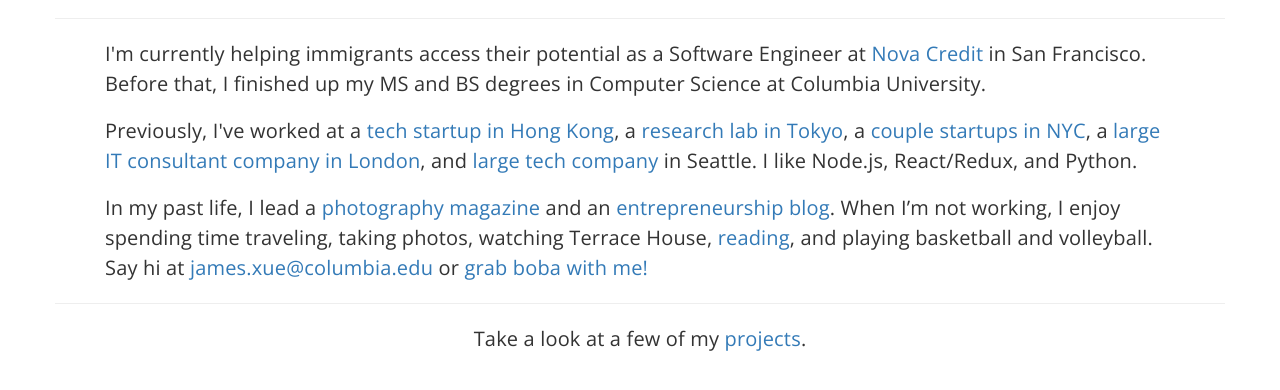
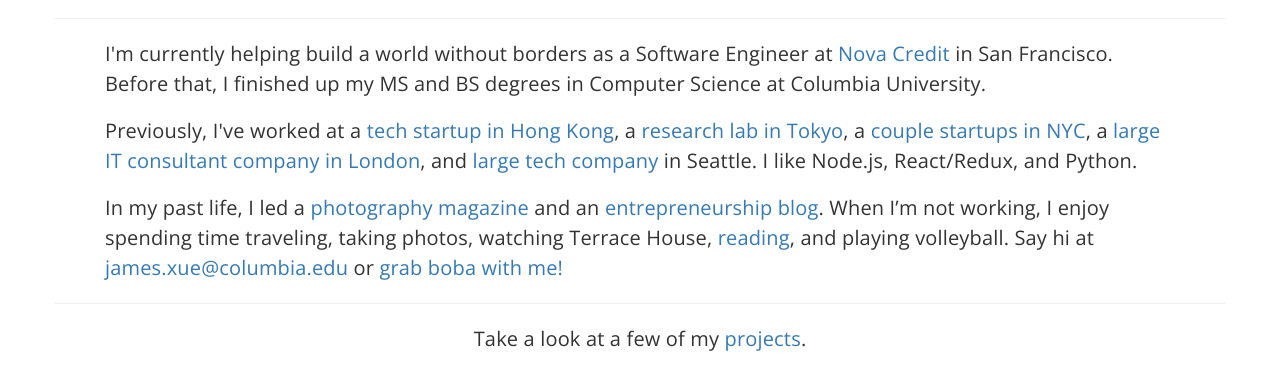
Before and after one commit to frogbandit/personal-new, a website: page public/index.html in a window 1280 px wide. Shown: the part 354-744 px from the top of the page. Drawn offline with nearby package versions, Linux system fonts and the light colour scheme.

Commit message:
update description

```diff
--- a/public/index.html
+++ b/public/index.html
@@ -60,7 +60,7 @@
                 <hr />
                 <div id="about">
 
-                    <p>I'm currently helping immigrants access their potential as a Software Engineer at <a href="https://www.novacredit.com/">Nova Credit</a> in San Francisco.
+                    <p>I'm currently helping build a world without borders as a Software Engineer at <a href="https://www.novacredit.com/">Nova Credit</a> in San Francisco.
                     Before that, I finished up my MS and BS degrees in Computer Science at Columbia University.</p>
 
                     <p>Previously, I've worked at a <a href="http://www.thecloudminer.com/">tech startup in Hong Kong</a>, a <a href="http://weblab.t.u-tokyo.ac.jp/about/">research lab in Tokyo</a>,
@@ -69,10 +69,10 @@
                         and <a href="https://www.amazon.com/">large tech company</a> in Seattle.
                         I like Node.js, React/Redux, and Python.
 
-                        <p>In my past life, I lead a <a href="https://www.facebook.com/halcyonmagazine/">photography magazine</a> and an
+                        <p>In my past life, I led a <a href="https://www.facebook.com/halcyonmagazine/">photography magazine</a> and an
                             <a href="https://impulse.coreatcu.com/">entrepreneurship blog</a>. When I’m not working, I enjoy
                             spending time traveling, taking photos, watching Terrace House, <a href="https://www.goodreads.com/user/show/774581-james">reading</a>,
-                            and playing basketball and volleyball. Say hi at <a href="mailto:james.xue@columbia.edu">james.xue@columbia.edu</a>
+                            and playing volleyball. Say hi at <a href="mailto:james.xue@columbia.edu">james.xue@columbia.edu</a>
                             or <a href="https://bobawithjames.herokuapp.com/">grab boba with me!</a></p>
                 </div>
                 <hr />
```
